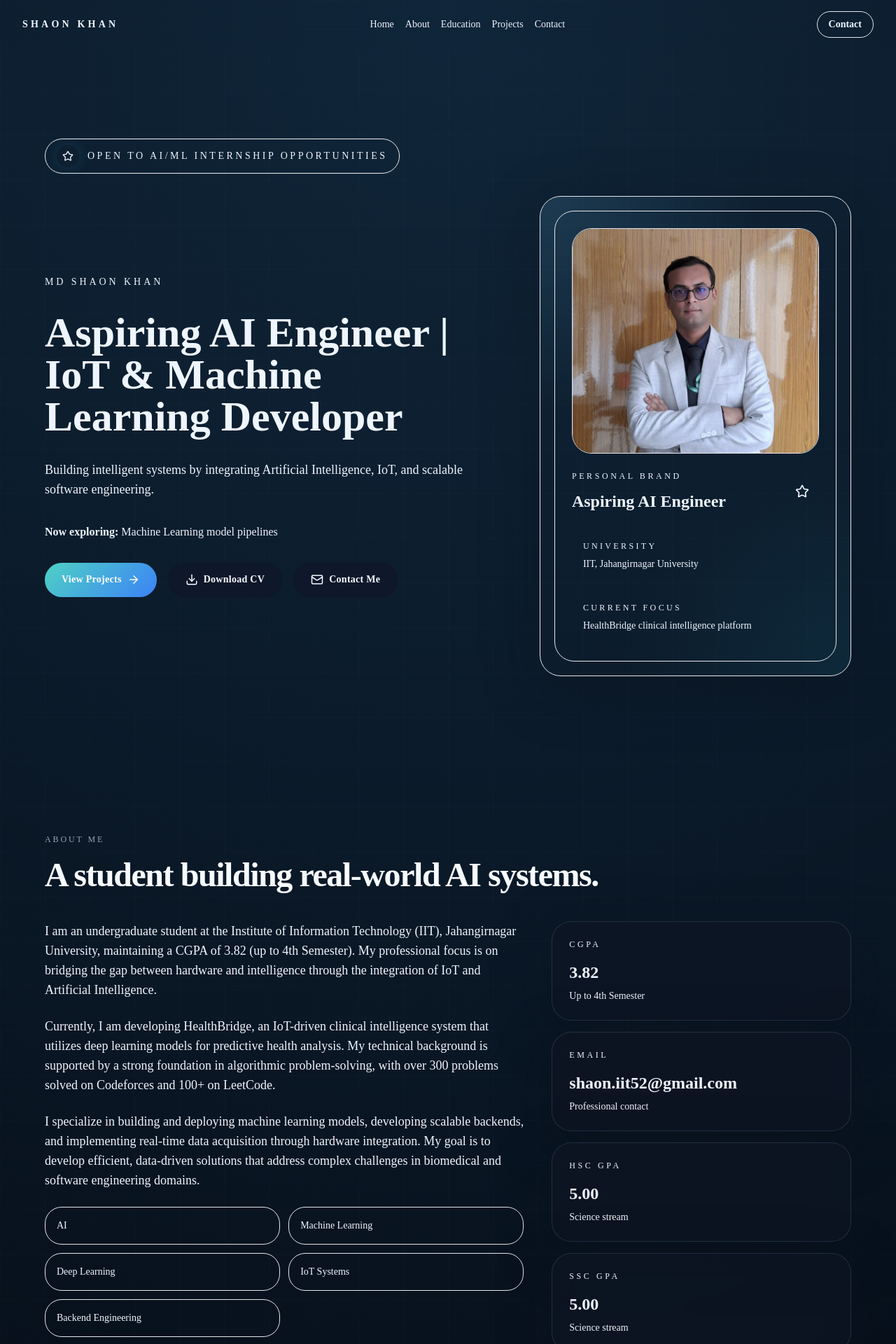
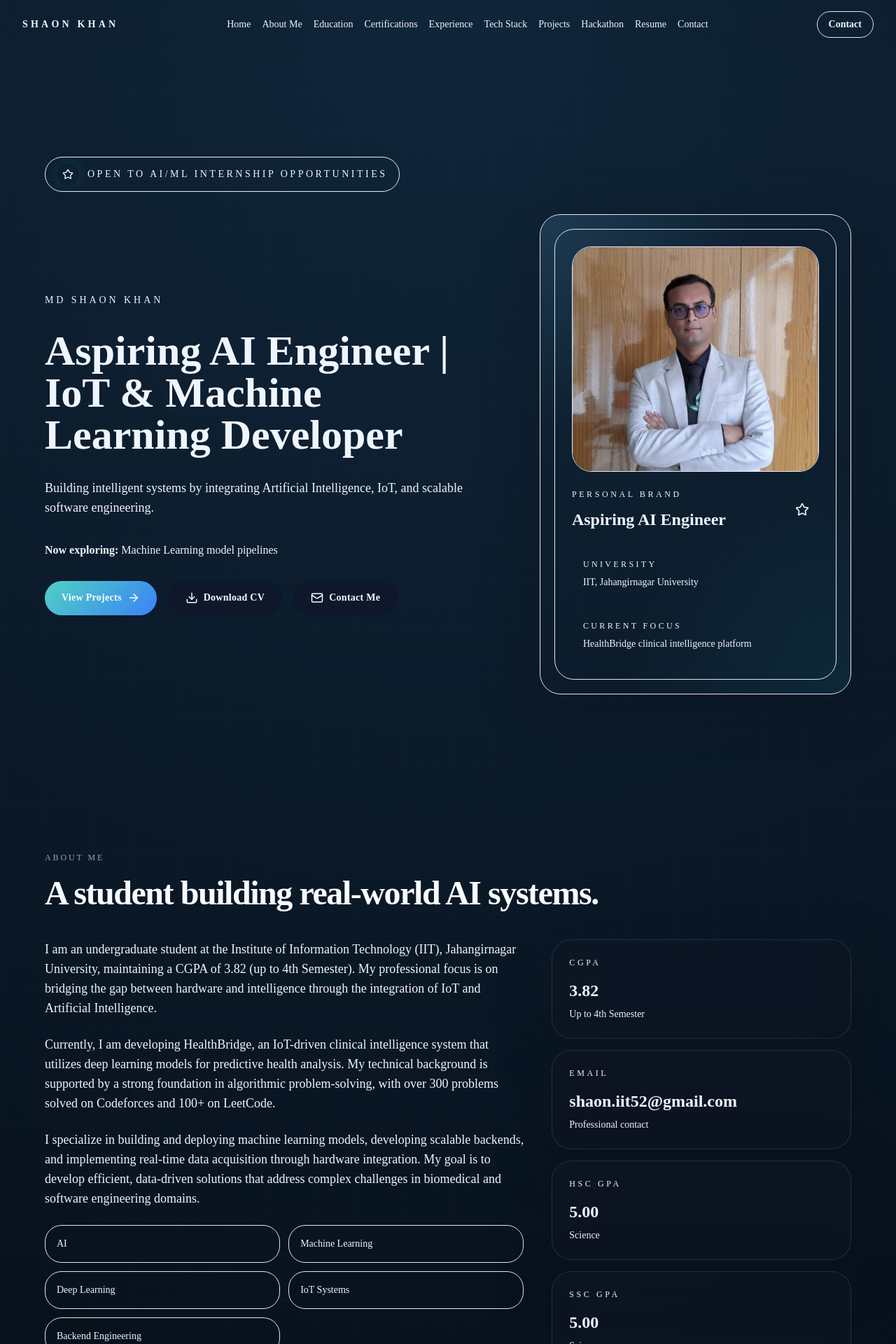
Before and after one commit to Md-Shaon-Khan/Portfolio, a Next.js app in the folder frontend/: page / in a window 1280 px wide. Shown: the top 1920 px of the page at 70% size. Built offline with nearby package versions, Linux system fonts and the light colour scheme.

Commit message:
Reorder sections, fixed navbar, smooth scrolling, responsive tweaks

```diff
--- a/frontend/app/globals.css
+++ b/frontend/app/globals.css
@@ -13,6 +13,7 @@
 
 html {
   scroll-behavior: smooth;
+  scroll-padding-top: 5rem;
 }
 
 * {
--- a/frontend/app/page.tsx
+++ b/frontend/app/page.tsx
@@ -15,7 +15,7 @@ import Loader from '@/components/Loader'
 
 export default function Home() {
   return (
-    <main className="relative overflow-hidden bg-slate-950 text-slate-100">
+    <main className="relative overflow-hidden bg-slate-950 text-slate-100 pt-20 sm:pt-24">
       <div className="pointer-events-none absolute inset-0 bg-[radial-gradient(circle_at_top,_rgba(71,177,255,0.16),_transparent_32%),radial-gradient(circle_at_bottom_right,_rgba(95,221,255,0.08),_transparent_22%)]" />
       <div className="pointer-events-none absolute inset-0 backdrop-grid opacity-30" />
       <ScrollProgress />
@@ -25,12 +25,12 @@ export default function Home() {
       <div className="mx-auto max-w-7xl px-6 sm:px-8">
         <AboutSection />
         <EducationTimeline />
+        <Certifications />
         <ExperienceSection />
-        <Certifications />
         <TechStackGrid />
         <ProjectSection />
+        <HackathonSection />
         <ResumeCta />
-        <HackathonSection />
         <ContactSection />
       </div>
       <BackToTop />
--- a/frontend/components/AboutSection.tsx
+++ b/frontend/components/AboutSection.tsx
@@ -5,8 +5,8 @@ import { motion } from 'framer-motion'
 const infoCards = [
   { label: 'CGPA', value: '3.82', detail: 'Up to 4th Semester' },
   { label: 'Email', value: 'shaon.iit52@gmail.com', detail: 'Professional contact' },
-  { label: 'HSC GPA', value: '5.00', detail: 'Science stream' },
-  { label: 'SSC GPA', value: '5.00', detail: 'Science stream' },
+  { label: 'HSC GPA', value: '5.00', detail: 'Science' },
+  { label: 'SSC GPA', value: '5.00', detail: 'Science' },
 ]
 
 const focusPoints = [
--- a/frontend/components/Navbar.tsx
+++ b/frontend/components/Navbar.tsx
@@ -4,9 +4,14 @@ import { motion } from 'framer-motion'
 
 const navLinks = [
   { label: 'Home', href: '#hero' },
-  { label: 'About', href: '#about' },
+  { label: 'About Me', href: '#about' },
   { label: 'Education', href: '#education' },
+  { label: 'Certifications', href: '#certifications' },
+  { label: 'Experience', href: '#experience' },
+  { label: 'Tech Stack', href: '#skills' },
   { label: 'Projects', href: '#projects' },
+  { label: 'Hackathon', href: '#hackathon' },
+  { label: 'Resume', href: '#resume' },
   { label: 'Contact', href: '#contact' },
 ]
 
@@ -16,8 +21,9 @@ export default function Navbar() {
       initial={{ opacity: 0, y: -24 }}
       animate={{ opacity: 1, y: 0 }}
       transition={{ duration: 0.75, ease: [0.22, 1, 0.36, 1] }}
-      className="sticky top-0 z-50 mx-auto flex w-full max-w-7xl items-center justify-between gap-6 bg-slate-950/95 px-6 py-4 backdrop-blur-xl sm:px-8"
+      className="fixed inset-x-0 top-0 z-50 bg-slate-950/95 backdrop-blur-xl"
     >
+      <div className="mx-auto flex w-full max-w-7xl items-center justify-between gap-6 px-6 py-4 sm:px-8">
         <a href="#hero" className="text-sm font-semibold uppercase tracking-[0.3em] text-cyan-300 transition hover:text-cyan-100">
           Shaon Khan
         </a>
@@ -34,10 +40,11 @@ export default function Navbar() {
         </nav>
         <a
           href="#contact"
-        className="hidden rounded-full border border-cyan-500/20 bg-cyan-500/10 px-4 py-2 text-sm font-semibold text-cyan-200 transition hover:bg-cyan-500/15 sm:inline-flex"
+          className="inline-flex rounded-full border border-cyan-500/20 bg-cyan-500/10 px-4 py-2 text-sm font-semibold text-cyan-200 transition hover:bg-cyan-500/15"
         >
           Contact
         </a>
+      </div>
     </motion.header>
   )
 }
```
Lines whose indentation alone changed are shown as unchanged.
